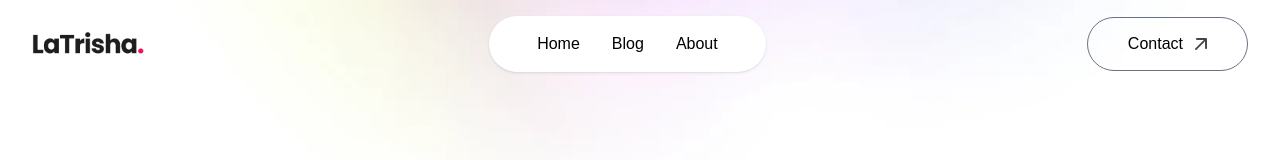
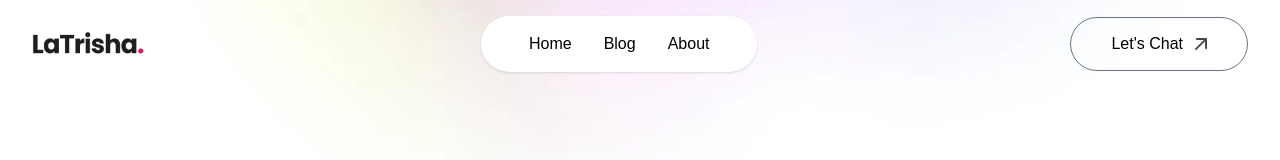
Before and after one commit to LaTrishaGomer/latrisha-gomer, a Next.js app: page / in a window 1280 px wide. Shown: the top 160 px of the page. Built offline with nearby package versions, Linux system fonts and the light colour scheme; a web font is replaced by a local one.

Commit message:
update navbar button copy

```diff
--- a/app/components/Navbar.jsx
+++ b/app/components/Navbar.jsx
@@ -51,7 +51,7 @@ const Navbar = () => {
             </button>
 
             <a href="#contact" className='hidden lg:flex items-center gap-3 px-10
-            py-2.5 border border-gray-500 rounded-full ml-4 font-Ovo'>Contact <Image src={assets.arrow_icon} alt='' className='w-3'/></a>
+            py-2.5 border border-gray-500 rounded-full ml-4 font-Ovo'>Let's Chat <Image src={assets.arrow_icon} alt='' className='w-3'/></a>
 
             <button className='block md:hidden ml-3' onClick={openMenu}>
             <Image src={assets.menu_black} alt="" className='w-6' />
```
